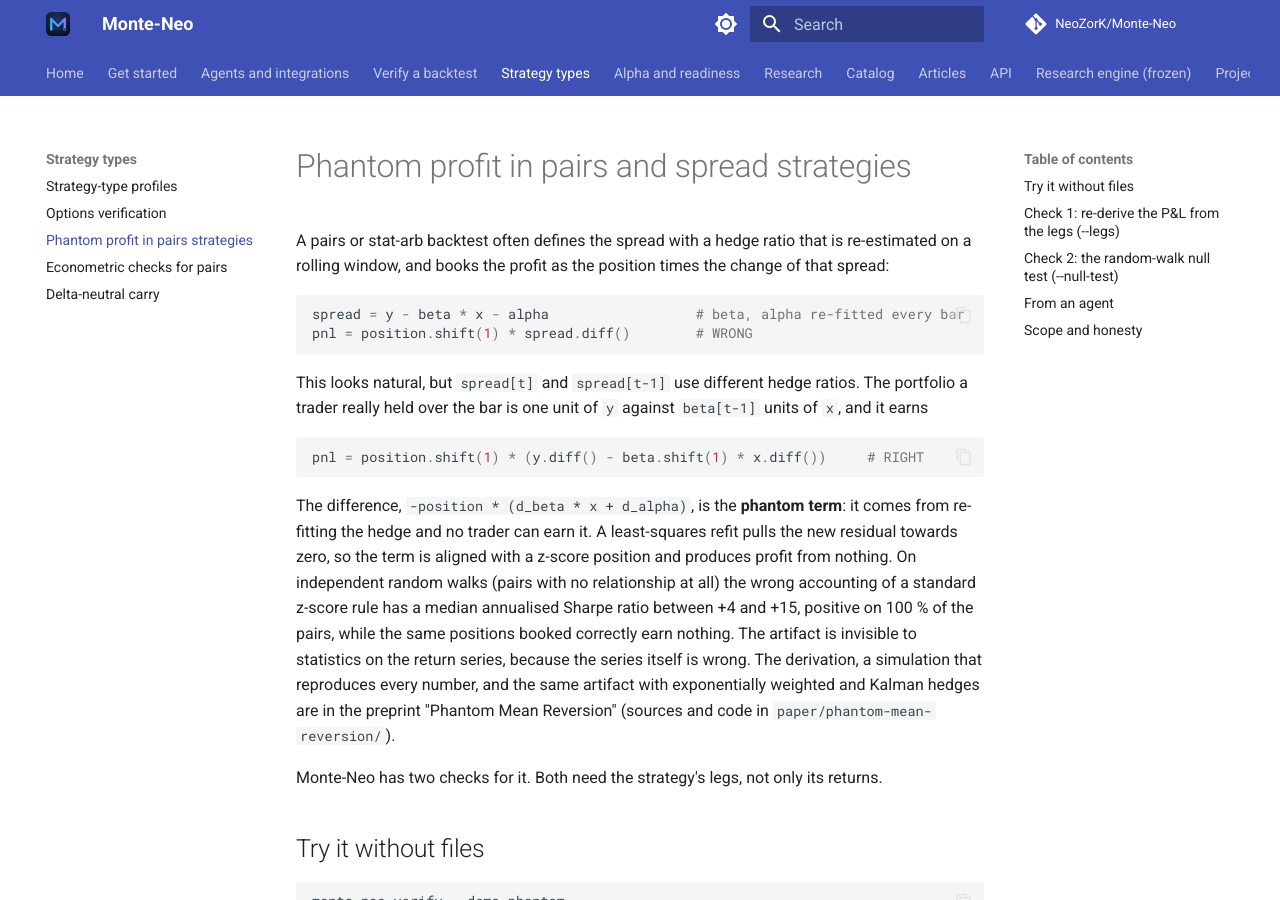
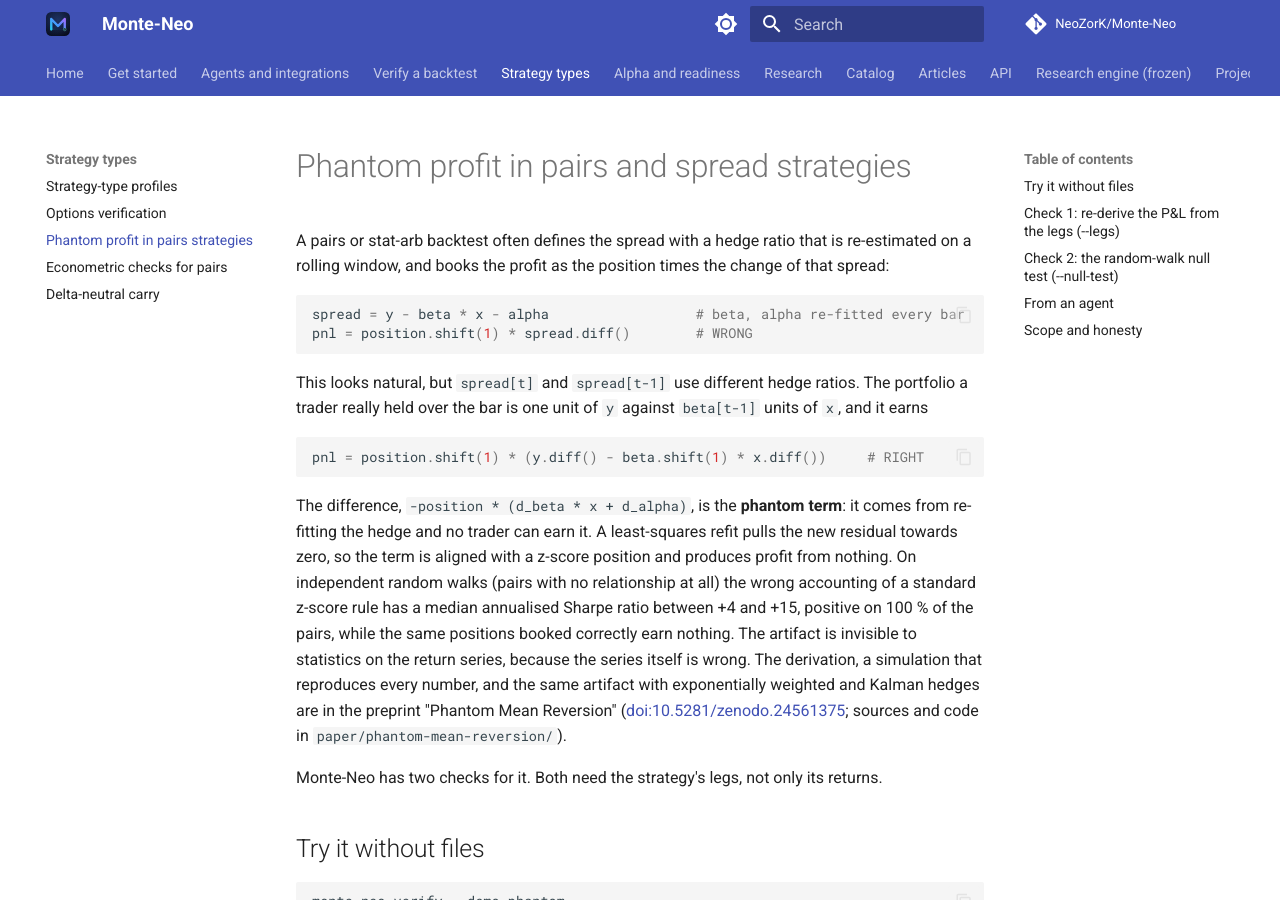
Before and after one commit to NeoZorK/Monte-Neo, an MkDocs documentation site: the page built from docs/guides/phantom-profit.md, in a window 1280 px wide and 900 px high. Built offline with MkDocs 1.6.1 and Material for MkDocs 9.7.7, drawn with Linux system fonts in a browser that asks for light colours; comment, search, counter and statistics services are not loaded.

Commit message:
Docs: link the published Phantom Mean Reversion preprint (Zenodo DOI)

```diff
--- a/docs/guides/phantom-profit.md
+++ b/docs/guides/phantom-profit.md
@@ -20,7 +20,7 @@ no trader can earn it. A least-squares refit pulls the new residual towards zero
 position and produces profit from nothing. On independent random walks (pairs with no relationship at all) the wrong
 accounting of a standard z-score rule has a median annualised Sharpe ratio between +4 and +15, positive on 100 % of the
 pairs, while the same positions booked correctly earn nothing. The artifact is invisible to statistics on the return
-series, because the series itself is wrong. The derivation, a simulation that reproduces every number, and the same artifact with exponentially weighted and Kalman hedges are in the preprint "Phantom Mean Reversion" (sources and code in `paper/phantom-mean-reversion/`).
+series, because the series itself is wrong. The derivation, a simulation that reproduces every number, and the same artifact with exponentially weighted and Kalman hedges are in the preprint "Phantom Mean Reversion" ([doi:10.5281/zenodo.24561375](https://doi.org/10.5281/zenodo.24561375); sources and code in `paper/phantom-mean-reversion/`).
 
 Monte-Neo has two checks for it. Both need the strategy's legs, not only its returns.
 
```
Also changed, not shown: README.md (+5 -2 lines), paper/phantom-mean-reversion/README.md (+2 -0 lines).
